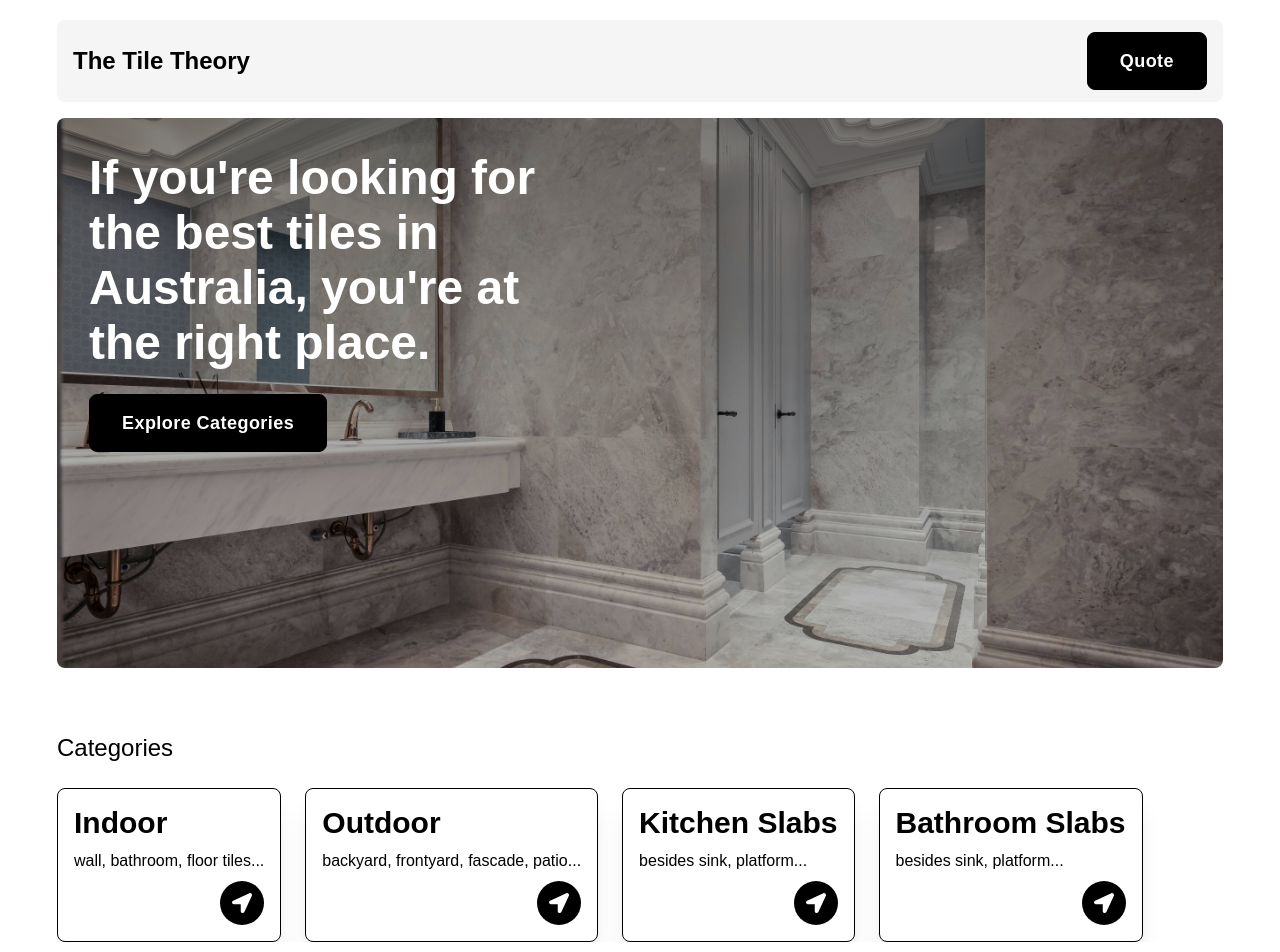
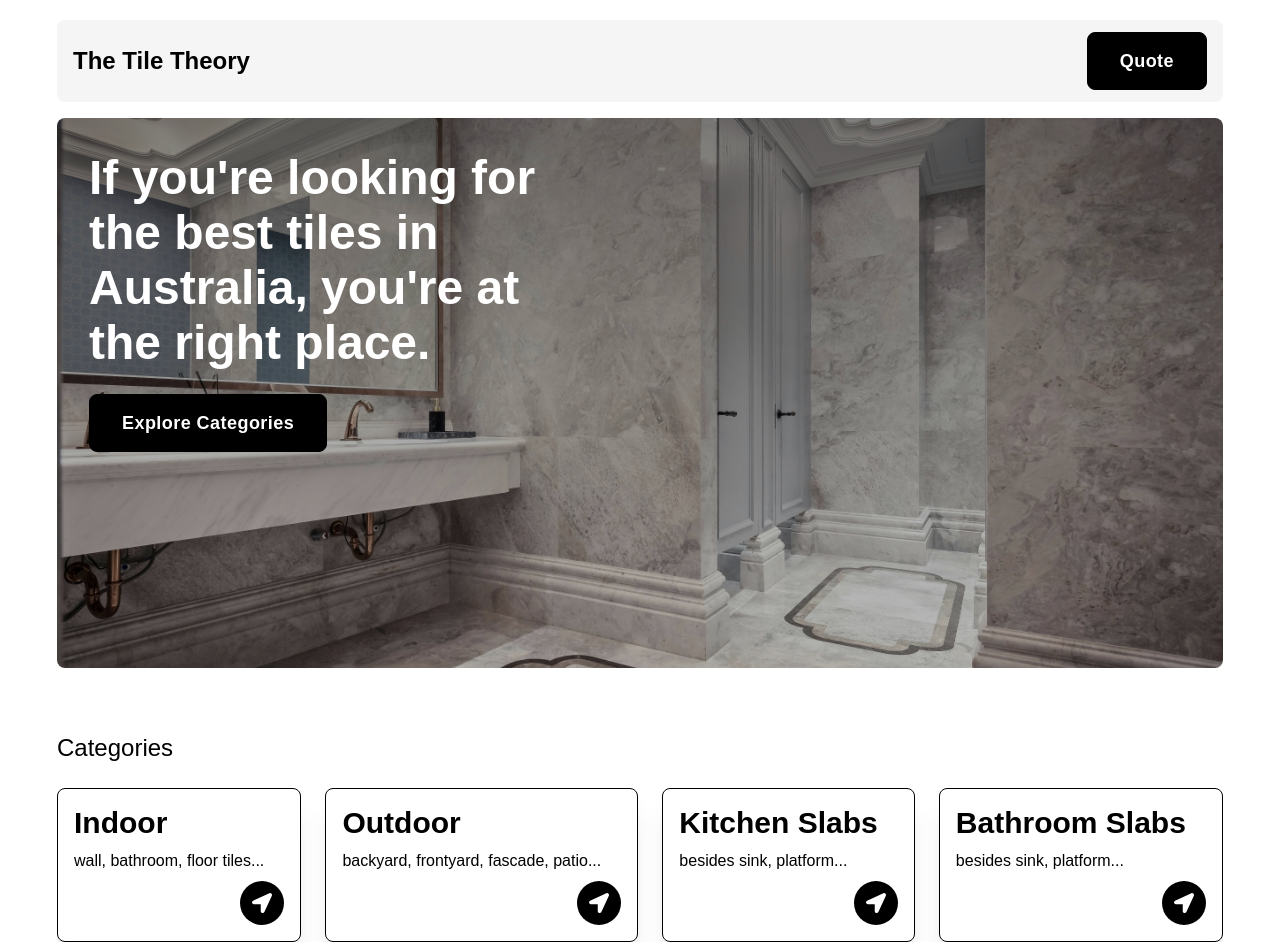
Before and after one commit to Pratitb/the-tile-theory, a React (Vite) app: page / in a window 1280 px wide. Shown: the top 952 px of the page. Built offline with nearby package versions, Linux system fonts and the light colour scheme; a web font is replaced by a local one.

Commit message:
fix: card width

```diff
--- a/src/components/categoryCard.tsx
+++ b/src/components/categoryCard.tsx
@@ -3,7 +3,7 @@ import type { CategoryProps } from '../utils/types'
 
 const CategoryCard = ({ title, includes }: CategoryProps) => {
     return (
-        <div className='min-w-[170px] flex flex-col gap-2 border border-black p-4 rounded-lg bg-white shadow-xl'>
+        <div className='min-w-[180px] flex flex-col gap-2 grow border border-black p-4 rounded-lg bg-white shadow-xl'>
             <p className='font-semibold text-3xl capitalize'>{title}</p>
             <p className='grow'>{includes}</p>
             <div className='bg-black w-fit p-3 rounded-full self-end'><FaLocationArrow color='white' size={20} /></div>
```
Also changed, not shown: public/banner-1.jpeg (added), public/banner-3.jpeg (added).
